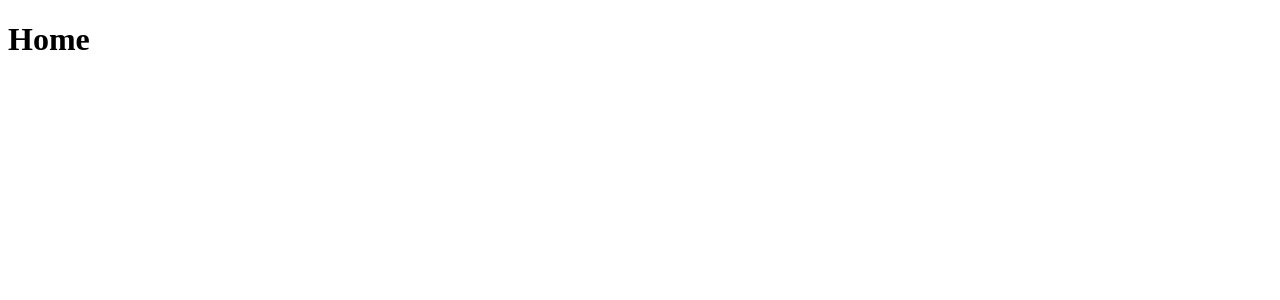
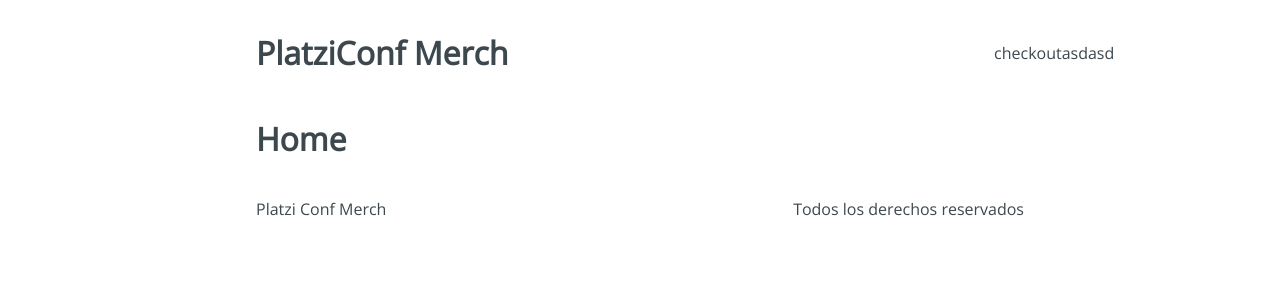
Before and after one commit to alejandrozeb/ReactHooks, a React app in the folder platzi-conf-merch/: page / in a window 1280 px wide. Shown: the top 300 px of the page. Built offline with nearby package versions, Linux system fonts and the light colour scheme.

Commit message:
{fix} Children cambiado a children en loyout component

```diff
--- a/platzi-conf-merch/src/components/Footer.jsx
+++ b/platzi-conf-merch/src/components/Footer.jsx
@@ -1,5 +1,5 @@
 import React from 'react';
-import '../components/Footer.css';
+import '../styles/components/Footer.css';
 const Footer = () => {
     return (
         <div className="Footer">
--- a/platzi-conf-merch/src/components/Header.jsx
+++ b/platzi-conf-merch/src/components/Header.jsx
@@ -8,7 +8,7 @@ const Header = () => {
                 PlatziConf Merch
             </h1>
             <div className="Header-checkout">
-                checkout
+                checkoutasdasd
             </div>
         </div>
     );
--- a/platzi-conf-merch/src/components/Layout.jsx
+++ b/platzi-conf-merch/src/components/Layout.jsx
@@ -1,13 +1,13 @@
-import React, {Children} from "react";
+import React from "react";
 import Header from "./Header";
 import Footer from "./Footer";
 import '../styles/components/Layout.css'
 
-const Layout = ({Children}) => {
+const Layout = ({children}) => {
     return (
         <div className="Main">
             <Header/>
-            {Children}
+                {children}
             <Footer/>
         </div>
     );
--- a/platzi-conf-merch/src/routes/App.jsx
+++ b/platzi-conf-merch/src/routes/App.jsx
@@ -6,10 +6,12 @@ import Information from '../containers/Information';
 import Payment from '../containers/Payment';
 import Success from '../containers/Success';
 import NotFound from '../containers/NotFound';
+import Layout from '../components/Layout';
 
 const App = () => {
     return (
         <BrowserRouter>
+            <Layout>
                 <Routes>
                     <Route path="/" element={<Home/>} />
                     <Route path="/checkout" element={<Checkout/>} />
@@ -17,10 +19,26 @@ const App = () => {
                     <Route path="/checkout/payment" element={<Payment/>} />
                     <Route path="/checkout/success" element={<Success/>} />
                     <Route path='*' element={<NotFound/>} />
-
                 </Routes>
+            </Layout>
         </BrowserRouter>
     );
 }
 
 export default App;
+
+/*
+
+<Router>
+      <Routes>
+        <Route path='/' element={<Layout />}>
+          <Route path='' element={<Home />} />
+          <Route path='/checkout' element={<Checkout />} />
+          <Route path='/checkout/information' element={<Information />} />
+          <Route path='/checkout/payment' element={<Payment />} />
+          <Route path='/checkout/success' element={<Success />} />
+          <Route path='*' element={<NotFound />} />
+        </Route>
+      </Routes>
+</Router>
+*/
```
Lines whose indentation alone changed are shown as unchanged.
